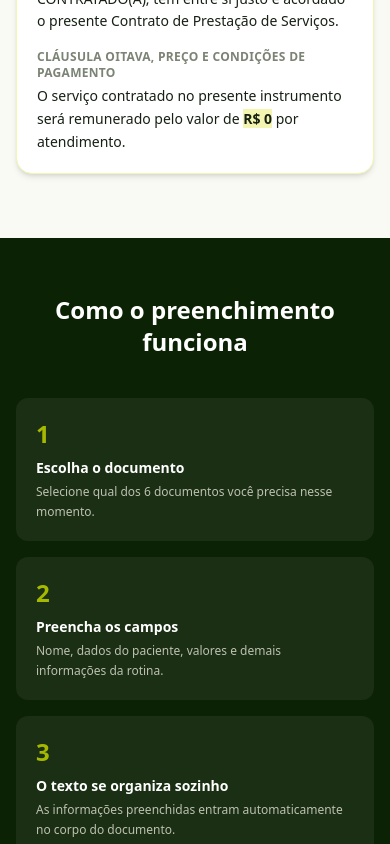
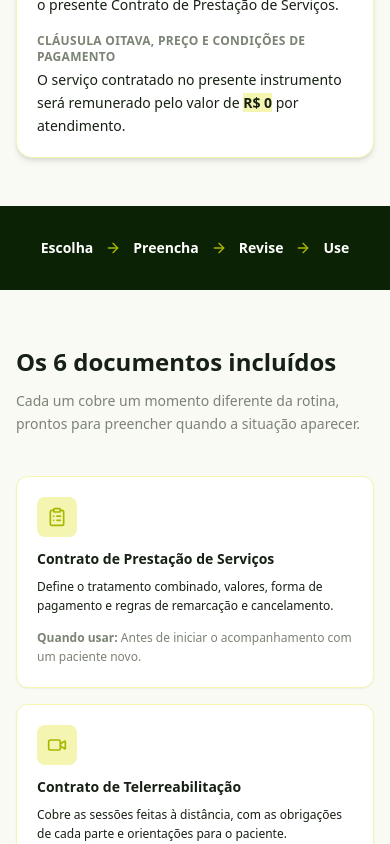
Before and after one commit to biaroddrigues/DocumentosBR, a React (Vite) app: page / in a window 390 px wide. Shown: the part 3916-4760 px from the top of the page. Built offline with nearby package versions, Linux system fonts and the light colour scheme.

Commit message:
Polimento final: reduz espacamento entre secoes, compacta faixa de preenchimento, remove Ecossistema e atualiza CTA final

```diff
--- a/src/DocumentosLandingPage.jsx
+++ b/src/DocumentosLandingPage.jsx
@@ -41,12 +41,6 @@ const CHECKOUT_URL = "https://pay.kiwify.com.br/ehcdbOb";
 // Checkout real do Kit Consultório Ortopédico (Kiwify).
 const KIT_INFO_URL = "https://pay.kiwify.com.br/qTJN4vC";
 
-// Checkout real do Cérebro Digital de Ortopedia (Kiwify).
-const CEREBRO_URL = "https://pay.kiwify.com.br/Luvd6Lr";
-
-// Site real das Fichas de Avaliação Ortopédica.
-const FICHAS_SITE_URL = "https://fichas.brrecovery.com.br";
-
 // Login de quem já é cliente. O mesmo app das Fichas também atende os
 // clientes de Documentos (confirmado no histórico de commits do projeto:
 // "Login direto e tela de acesso neutra para clientes de Documentos").
@@ -89,13 +83,6 @@ const DOCUMENTOS = [
     oQueE: "Uma estrutura para registrar pressão, frequência cardíaca e saturação quando isso fizer sentido no atendimento.",
     quando: "Nos casos em que acompanhar esses dados faz parte da sua avaliação.",
   },
-];
-
-const COMO_O_PREENCHIMENTO_FUNCIONA = [
-  { n: "1", titulo: "Escolha o documento", texto: "Selecione qual dos 6 documentos você precisa nesse momento." },
-  { n: "2", titulo: "Preencha os campos", texto: "Nome, dados do paciente, valores e demais informações da rotina." },
-  { n: "3", titulo: "O texto se organiza sozinho", texto: "As informações preenchidas entram automaticamente no corpo do documento." },
-  { n: "4", titulo: "Revise e adapte", texto: "Ajuste o que quiser antes de usar, editar não é um passo extra." },
 ];
 
 const FAQ = [
@@ -227,7 +214,7 @@ function DemoPreenchimento() {
   const valorTexto = valor.trim() || "0";
 
   return (
-    <section id="demonstracao" className="py-16 sm:py-24 scroll-mt-16" style={{ backgroundColor: BRAND.bg }}>
+    <section id="demonstracao" className="pt-16 sm:pt-24 pb-12 sm:pb-16 scroll-mt-16" style={{ backgroundColor: BRAND.bg }}>
       <div className="max-w-5xl mx-auto px-4 sm:px-6">
         <div className="text-center max-w-2xl mx-auto mb-10 sm:mb-14">
           <div
@@ -412,7 +399,7 @@ export default function DocumentosLandingPage() {
       </section>
 
       {/* 3. Produto real */}
-      <section className="py-14 sm:py-20">
+      <section className="pt-14 sm:pt-20 pb-10 sm:pb-14">
         <div className="max-w-5xl mx-auto px-4 sm:px-6">
           <div className="max-w-2xl mb-10">
             <h2 className="text-2xl sm:text-3xl font-bold mb-3">O documento de verdade, não um exemplo</h2>
@@ -451,16 +438,16 @@ export default function DocumentosLandingPage() {
       {/* 4. Demonstração interativa */}
       <DemoPreenchimento />
 
-      {/* 5. Como o preenchimento funciona */}
-      <section className="py-14 sm:py-20 text-white" style={{ backgroundColor: BRAND.vital }}>
-        <div className="max-w-5xl mx-auto px-4 sm:px-6">
-          <h2 className="text-2xl sm:text-3xl font-bold text-center mb-10 text-white">Como o preenchimento funciona</h2>
-          <div className="grid sm:grid-cols-2 lg:grid-cols-4 gap-4">
-            {COMO_O_PREENCHIMENTO_FUNCIONA.map((p) => (
-              <div key={p.n} className="rounded-xl p-5" style={{ backgroundColor: "rgba(244,242,231,0.06)" }}>
-                <div className="text-2xl font-extrabold mb-2" style={{ color: BRAND.accent }}>{p.n}</div>
-                <div className="font-bold text-sm mb-1 text-white">{p.titulo}</div>
-                <p className="text-xs leading-relaxed" style={{ color: "rgba(244,242,231,0.75)" }}>{p.texto}</p>
+      {/* 5. Como o preenchimento funciona, faixa curta */}
+      <section className="py-8 sm:py-10 text-white" style={{ backgroundColor: BRAND.vital }}>
+        <div className="max-w-4xl mx-auto px-4 sm:px-6">
+          <div className="flex flex-wrap items-center justify-center gap-x-3 gap-y-3 sm:gap-x-4">
+            {["Escolha", "Preencha", "Revise", "Use"].map((etapa, i, arr) => (
+              <div key={etapa} className="flex items-center gap-x-3 sm:gap-x-4">
+                <span className="text-sm sm:text-base font-bold text-white">{etapa}</span>
+                {i < arr.length - 1 && (
+                  <ArrowRight className="h-4 w-4 shrink-0" style={{ color: BRAND.accent }} />
+                )}
               </div>
             ))}
           </div>
@@ -468,7 +455,7 @@ export default function DocumentosLandingPage() {
       </section>
 
       {/* 6. Os 6 documentos, escaneável */}
-      <section className="py-14 sm:py-20" style={{ backgroundColor: BRAND.bg }}>
+      <section className="pt-14 sm:pt-20 pb-10 sm:pb-14" style={{ backgroundColor: BRAND.bg }}>
         <div className="max-w-5xl mx-auto px-4 sm:px-6">
           <div className="max-w-2xl mb-10">
             <h2 className="text-2xl sm:text-3xl font-bold mb-3">Os 6 documentos incluídos</h2>
@@ -497,7 +484,7 @@ export default function DocumentosLandingPage() {
       </section>
 
       {/* 7. Edição e personalização */}
-      <section className="py-14 sm:py-20" style={{ backgroundColor: BRAND.bgAlt }}>
+      <section className="pt-10 sm:pt-14 pb-10 sm:pb-14" style={{ backgroundColor: BRAND.bgAlt }}>
         <div className="max-w-5xl mx-auto px-4 sm:px-6">
           <div className="grid lg:grid-cols-2 gap-10 items-center">
             <div>
@@ -538,7 +525,7 @@ export default function DocumentosLandingPage() {
       </section>
 
       {/* 8. Como funciona o acesso */}
-      <section className="py-14 sm:py-20">
+      <section className="pt-10 sm:pt-14 pb-14 sm:pb-20">
         <div className="max-w-3xl mx-auto px-4 sm:px-6 text-center">
           <h2 className="text-2xl sm:text-3xl font-bold mb-3">Como funciona o acesso</h2>
           <p className="text-sm sm:text-base leading-relaxed mb-8" style={{ color: BRAND.inkMuted }}>
@@ -690,7 +677,7 @@ export default function DocumentosLandingPage() {
       </section>
 
       {/* 12. FAQ */}
-      <section className="pt-4 sm:pt-6 pb-16 sm:pb-20" style={{ backgroundColor: BRAND.bgAlt }}>
+      <section className="pt-4 sm:pt-6 pb-12 sm:pb-16" style={{ backgroundColor: BRAND.bgAlt }}>
         <div className="max-w-2xl mx-auto px-4 sm:px-6">
           <h2 className="text-2xl sm:text-3xl font-bold text-center mb-10 pt-10">Perguntas frequentes</h2>
           <div className="space-y-3">
@@ -704,49 +691,11 @@ export default function DocumentosLandingPage() {
         </div>
       </section>
 
-      {/* 13. Ecossistema BR Recovery */}
-      <section className="py-14 sm:py-20">
-        <div className="max-w-5xl mx-auto px-4 sm:px-6">
-          <div className="text-center mb-10">
-            <h2 className="text-2xl sm:text-3xl font-bold mb-3">O ecossistema BR Recovery</h2>
-            <p className="text-sm sm:text-base max-w-2xl mx-auto leading-relaxed" style={{ color: BRAND.inkMuted }}>
-              Documentar, avaliar e conduzir o atendimento ortopédico, cada parte com seu produto.
-            </p>
-          </div>
-          <div className="grid sm:grid-cols-2 lg:grid-cols-4 gap-4">
-            <div className="bg-white rounded-xl border-2 p-5" style={{ borderColor: BRAND.accent }}>
-              <ListChecks className="h-6 w-6 mb-2" style={{ color: BRAND.accent }} />
-              <div className="font-bold text-sm mb-1">Documentos Profissionais</div>
-              <p className="text-xs leading-relaxed mb-2" style={{ color: BRAND.inkMuted }}>Organizar contratos, termos e controles do consultório.</p>
-              <span className="text-xs font-semibold" style={{ color: BRAND.accent }}>R$ 47, você está aqui</span>
-            </div>
-            <a href={FICHAS_SITE_URL} target="_blank" rel="noopener noreferrer" className="bg-white rounded-xl border p-5 transition hover:shadow-md" style={{ borderColor: BRAND.highlight }}>
-              <FileText className="h-6 w-6 mb-2" style={{ color: BRAND.accent }} />
-              <div className="font-bold text-sm mb-1">Fichas de Avaliação Ortopédica</div>
-              <p className="text-xs leading-relaxed mb-2" style={{ color: BRAND.inkMuted }}>Avaliar com os testes certos para cada condição.</p>
-              <span className="text-xs font-semibold underline" style={{ color: BRAND.ink }}>R$ 47, conhecer</span>
-            </a>
-            <a href={CEREBRO_URL} target="_blank" rel="noopener noreferrer" className="bg-white rounded-xl border p-5 transition hover:shadow-md" style={{ borderColor: BRAND.highlight }}>
-              <Sparkles className="h-6 w-6 mb-2" style={{ color: BRAND.accent }} />
-              <div className="font-bold text-sm mb-1">Cérebro Digital de Ortopedia</div>
-              <p className="text-xs leading-relaxed mb-2" style={{ color: BRAND.inkMuted }}>Consultar evidências para apoiar o raciocínio clínico.</p>
-              <span className="text-xs font-semibold underline" style={{ color: BRAND.ink }}>R$ 97, conhecer</span>
-            </a>
-            <a href={KIT_INFO_URL} target="_blank" rel="noopener noreferrer" className="rounded-xl border-2 p-5 bg-white shadow-md" style={{ borderColor: BRAND.accent }}>
-              <Package className="h-6 w-6 mb-2" style={{ color: BRAND.accent }} />
-              <div className="font-bold text-sm mb-1">Kit Consultório Ortopédico</div>
-              <p className="text-xs leading-relaxed mb-2" style={{ color: BRAND.inkMuted }}>Os três produtos juntos, por menos do que separados.</p>
-              <span className="text-xs font-semibold underline" style={{ color: BRAND.ink }}>R$ 147, conhecer</span>
-            </a>
-          </div>
-        </div>
-      </section>
-
       {/* CTA final */}
       <section className="py-10 sm:py-14 text-center px-4">
-        <h2 className="text-xl sm:text-2xl font-bold mb-3">Tenha os documentos prontos antes de precisar deles</h2>
+        <h2 className="text-xl sm:text-2xl font-bold mb-3">Deixe sua documentação organizada para a rotina.</h2>
         <p className="text-sm mb-4 max-w-xs sm:max-w-sm mx-auto" style={{ color: BRAND.inkMuted }}>
-          Garanta seu acesso agora e use no próximo atendimento.
+          Tenha os documentos que você precisa em um só lugar, prontos para preencher e adaptar quando necessário.
         </p>
         <CTAButton big>Quero acessar os documentos</CTAButton>
         <div className="mt-5">
```
